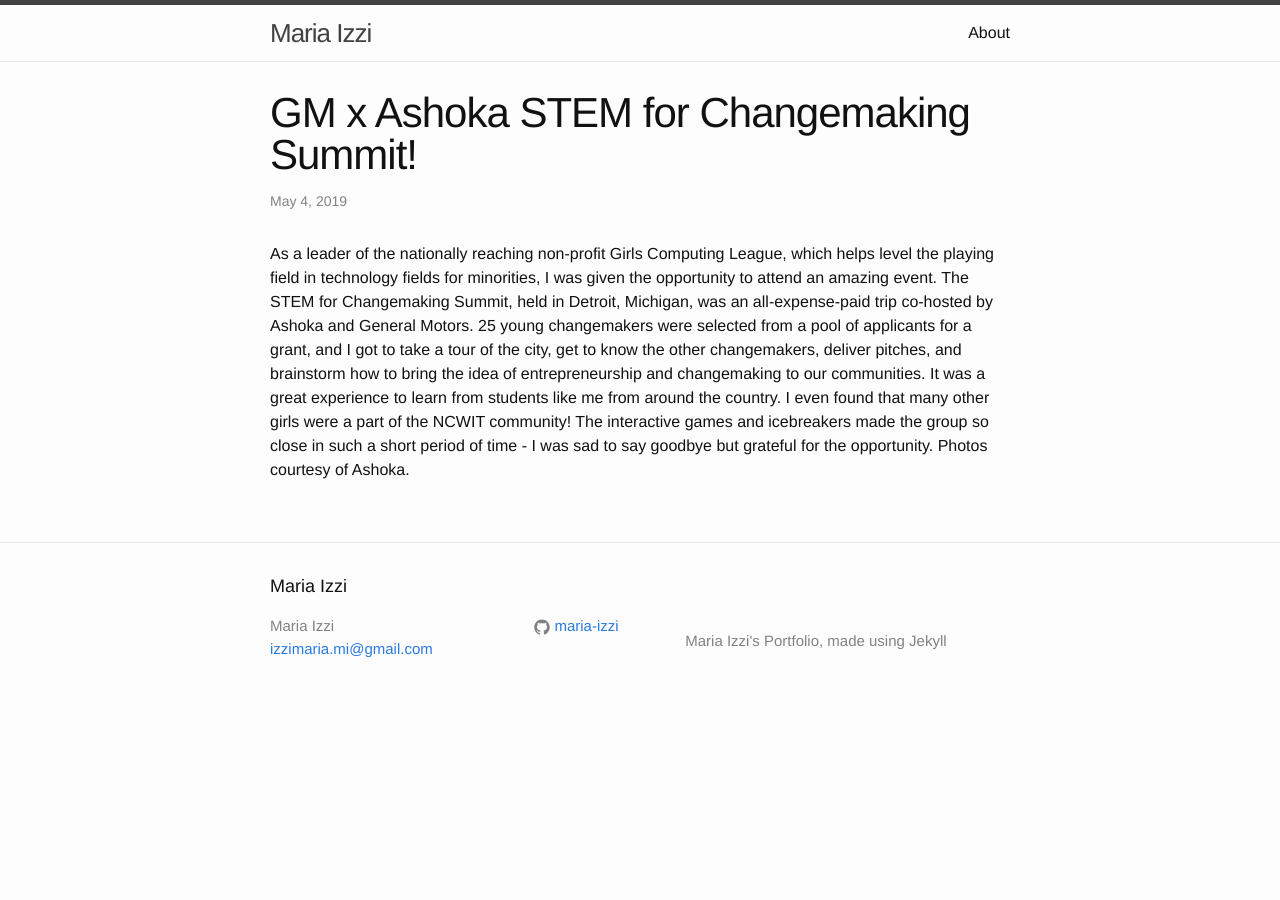
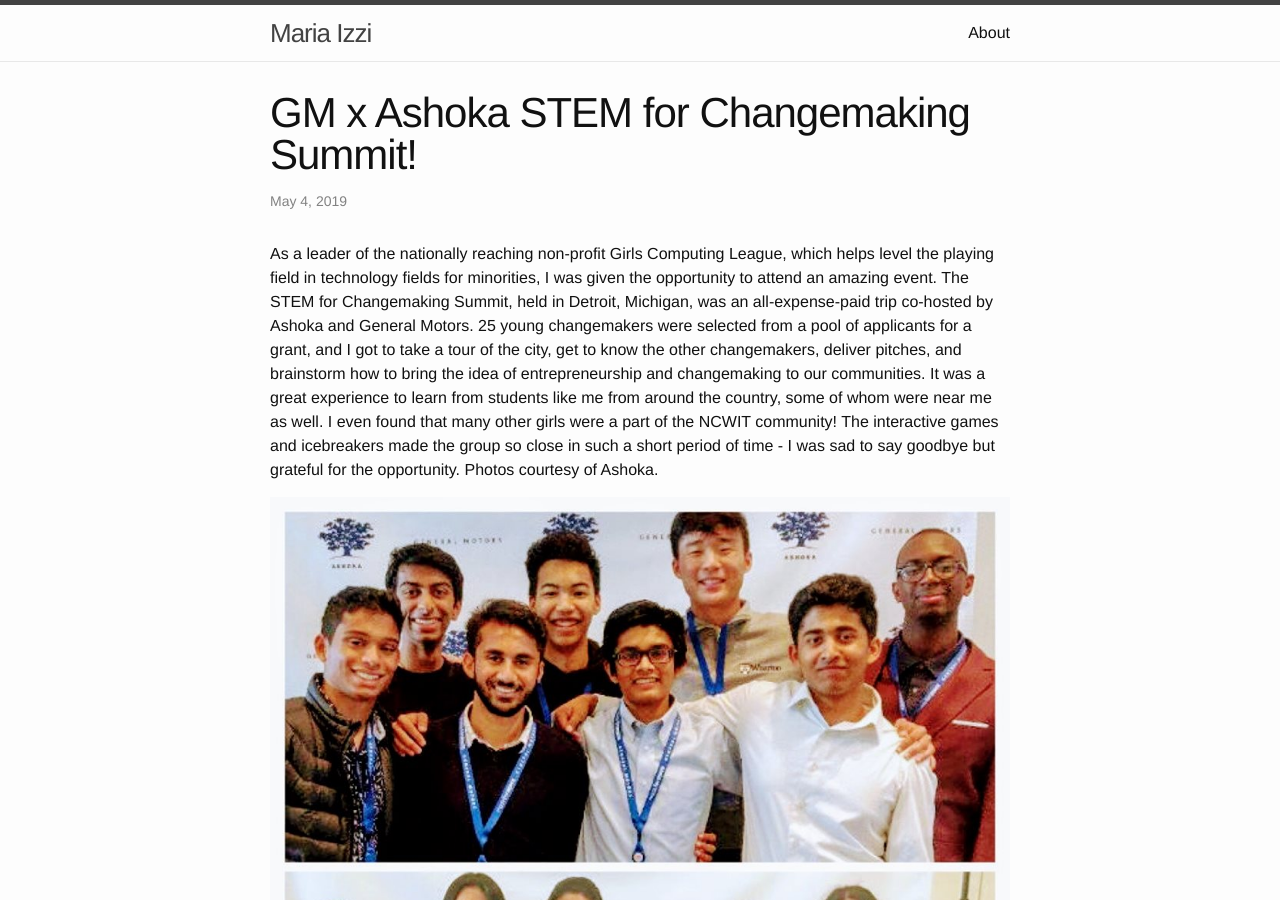
Before and after one commit to maria-izzi/maria-izzi.github.io, a Jekyll site: the page built from _posts/2019-5-4-gmashokachangemaker.md, in a window 1280 px wide and 900 px high. Built offline with Jekyll 4.4.1, drawn with Linux system fonts in a browser that asks for light colours.

Commit message:
Update 2019-5-4-gmashokachangemaker.md

```diff
--- a/_posts/2019-5-4-gmashokachangemaker.md
+++ b/_posts/2019-5-4-gmashokachangemaker.md
@@ -4,4 +4,8 @@
 title: GM x Ashoka STEM for Changemaking Summit!
 ---
 
-As a leader of the nationally reaching non-profit Girls Computing League, which helps level the playing field in technology fields for minorities, I was given the opportunity to attend an amazing event. The STEM for Changemaking Summit, held in Detroit, Michigan, was an all-expense-paid trip co-hosted by Ashoka and General Motors. 25 young changemakers were selected from a pool of applicants for a grant, and I got to take a tour of the city, get to know the other changemakers, deliver pitches, and brainstorm how to bring the idea of entrepreneurship and changemaking to our communities. It was a great experience to learn from students like me from around the country. I even found that many other girls were a part of the NCWIT community! The interactive games and icebreakers made the group so close in such a short period of time - I was sad to say goodbye but grateful for the opportunity. Photos courtesy of Ashoka.
+As a leader of the nationally reaching non-profit Girls Computing League, which helps level the playing field in technology fields for minorities, I was given the opportunity to attend an amazing event. The STEM for Changemaking Summit, held in Detroit, Michigan, was an all-expense-paid trip co-hosted by Ashoka and General Motors. 25 young changemakers were selected from a pool of applicants for a grant, and I got to take a tour of the city, get to know the other changemakers, deliver pitches, and brainstorm how to bring the idea of entrepreneurship and changemaking to our communities. It was a great experience to learn from students like me from around the country, some of whom were near me as well. I even found that many other girls were a part of the NCWIT community! The interactive games and icebreakers made the group so close in such a short period of time - I was sad to say goodbye but grateful for the opportunity. Photos courtesy of Ashoka.
+
+<img src = "/assets/images/changemakingsummit/ashoka1.jpg" alt = "">
+<img src = "/assets/images/changemakingsummit/ashoka2.jpg" alt = "">
+<img src = "/assets/images/changemakingsummit/ashoka3.jpg" alt = "">
```
